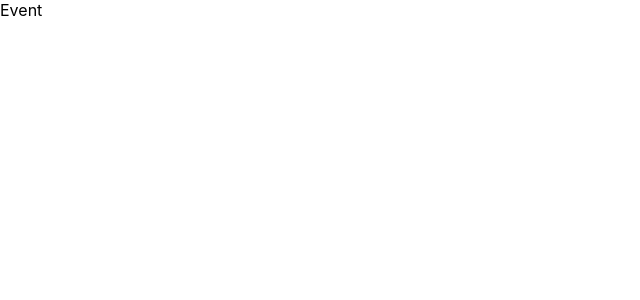
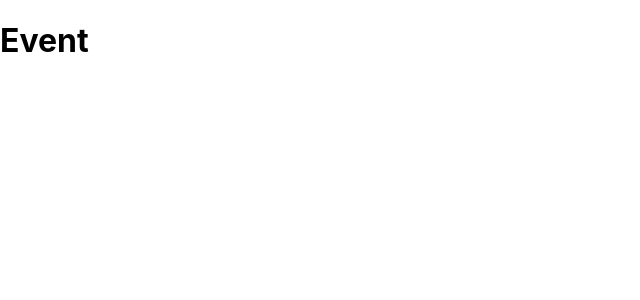
Before and after one commit to ashkredo/Event, a React (Create React App) app in the folder event-frontend/: page /home in a window 1280 px wide. Shown: the top 300 px of the page, without its empty margins (0-640 px from the left). Built offline with nearby package versions, Linux system fonts and the light colour scheme.

Commit message:
configured React Router

```diff
--- a/event-frontend/package.json
+++ b/event-frontend/package.json
@@ -8,6 +8,7 @@
     "@testing-library/user-event": "^7.1.2",
     "react": "^16.13.0",
     "react-dom": "^16.13.0",
+    "react-router-dom": "^5.1.2",
     "react-scripts": "3.4.0"
   },
   "scripts": {
--- a/event-frontend/src/App.js
+++ b/event-frontend/src/App.js
@@ -1,7 +1,26 @@
 import React from 'react';
+import { BrowserRouter, Route, Switch } from 'react-router-dom';
+// Routes
+import Home from 'screens/shared/pages/Home';
 
 const App = () => {
-  return <div className="App">Event</div>;
+  return (
+    <div className="App">
+      <Switch>
+        <Route path="/" exact render={() => <Home />} />
+        <Route path="/home" exact render={() => <Home />} />
+        <Route render={() => <h1>NotFound</h1>} />
+      </Switch>
+    </div>
+  );
 };
 
-export default App;
+const Event = props => {
+  return (
+    <BrowserRouter>
+      <App />
+    </BrowserRouter>
+  );
+};
+
+export default Event;
--- /dev/null
+++ b/event-frontend/src/screens/shared/pages/Home/index.js
@@ -0,0 +1,9 @@
+import React from 'react';
+
+export default () => {
+  return (
+    <div className="home-page">
+      <h1>Event</h1>
+    </div>
+  );
+};
```
Also changed, not shown: 1 other file (tests, documents, lock files or other folders).
